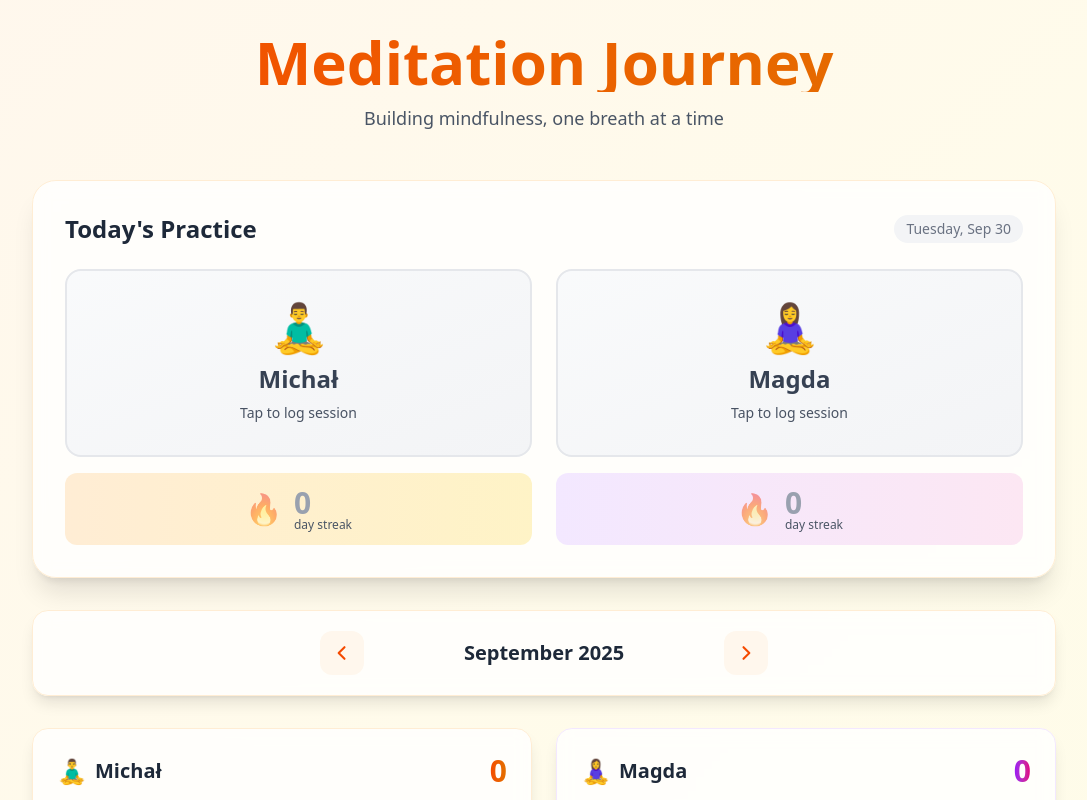
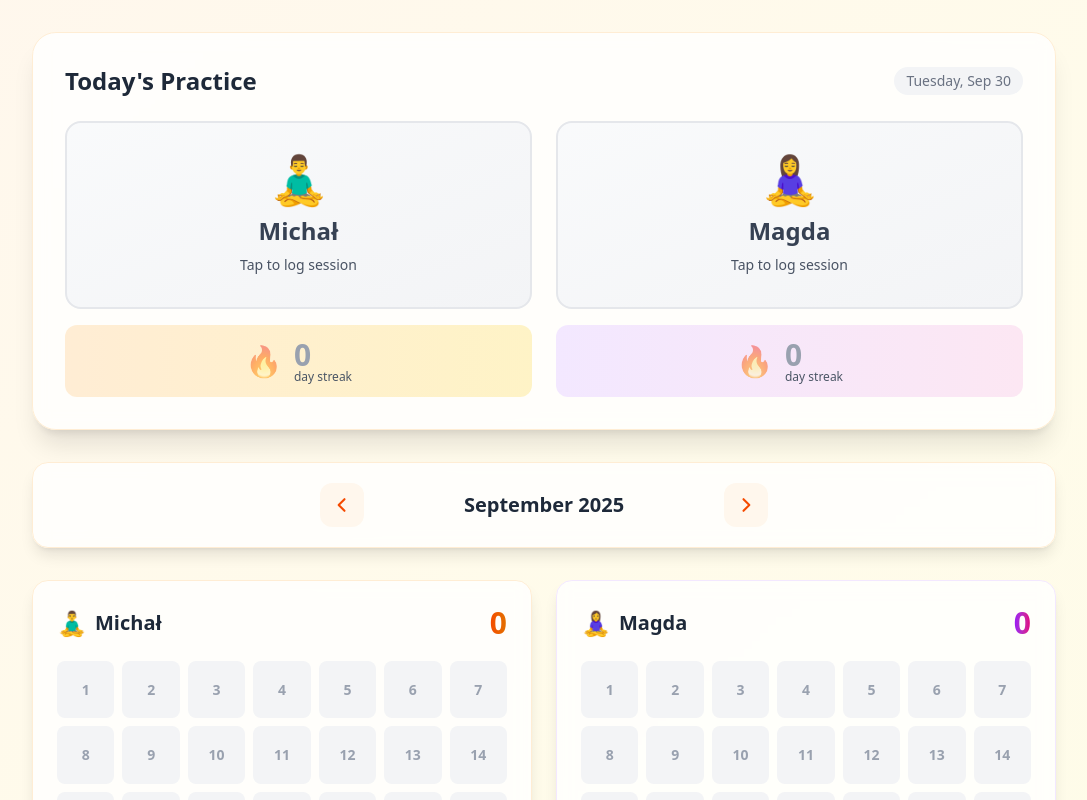
Before and after one commit to Oksymoron/habitTracker, a Next.js app: page / in a window 1280 px wide. Shown: the top 800 px of the page, without its empty margins (96-1183 px from the left). Built offline with nearby package versions, Linux system fonts and the light colour scheme; no server answers.

Commit message:
Remove header, keep clean minimal design

```diff
--- a/app/page.tsx
+++ b/app/page.tsx
@@ -109,16 +109,6 @@ export default function Home() {
   return (
     <main className="min-h-screen bg-gradient-to-br from-orange-50 via-amber-50 to-yellow-50 p-4 sm:p-8">
       <div className="max-w-5xl mx-auto">
-        {/* Header - Ali Abdaal inspired */}
-        <div className="text-center mb-12">
-          <h1 className="text-5xl sm:text-6xl font-bold mb-3 bg-gradient-to-r from-orange-600 to-amber-600 bg-clip-text text-transparent">
-            Meditation Journey
-          </h1>
-          <p className="text-gray-600 text-lg">
-            Building mindfulness, one breath at a time
-          </p>
-        </div>
-
         {/* Today's Meditation - Enhanced cards */}
         <div className="bg-white/80 backdrop-blur-sm rounded-3xl shadow-xl border border-orange-100 p-8 mb-8">
           <div className="flex items-center justify-between mb-6">
```
